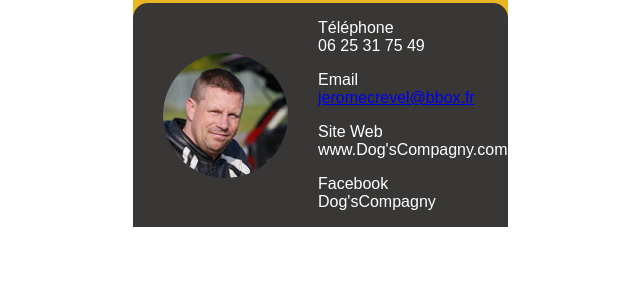
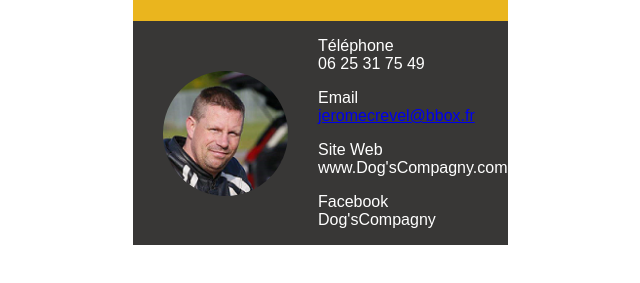
Before and after one commit to JeromeCR51/Dogs-Compagny-Education, a plain HTML site: page index.html in a window 1280 px wide. Shown: the part 79-362 px from the top of the page, without its empty margins (320-960 px from the left). Drawn offline with Linux system fonts and the light colour scheme; a web font is replaced by a local one.

Commit message:
premiere ebauche

```diff
--- a/accueil.css
+++ b/accueil.css
@@ -44,9 +44,7 @@ header p{
 }
 #presentation{
     display: flex;
-    border-radius: 15px 15px 0 0;
     background-color: #383736;
-    position: relative;
     bottom: 18px;
 }
 .portrait {
```
